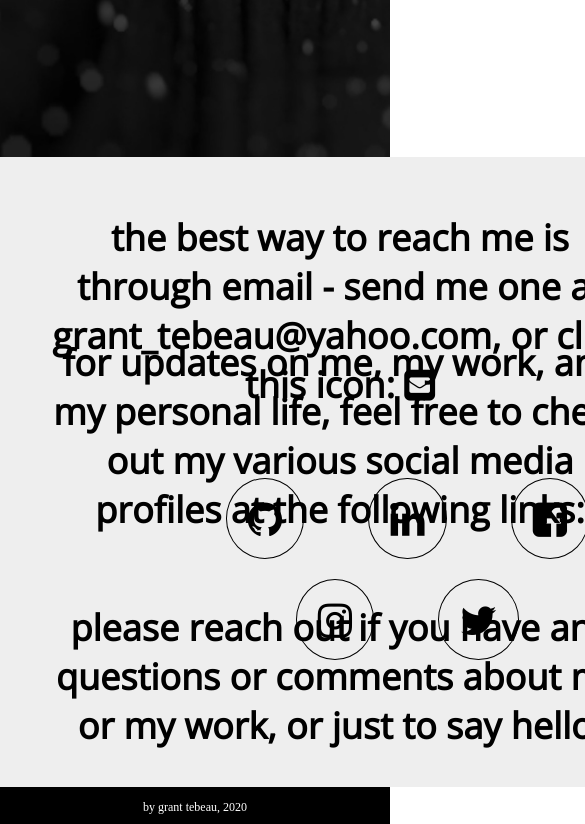
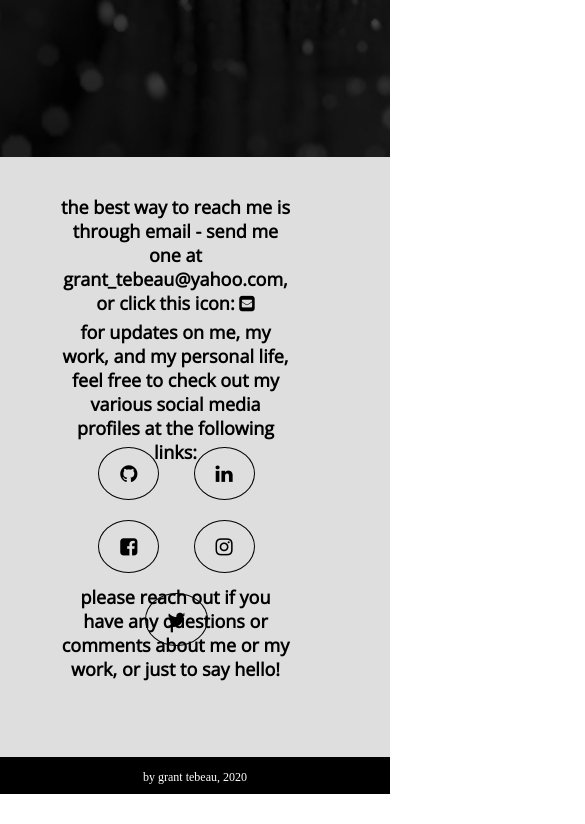
Before and after one commit to granttebeau/My-Website, a plain HTML site: page contact.html in a window 390 px wide. Shown: the part 623-1447 px from the top of the page, 585 px wide, since content can reach past the window. After the commit the page ends 1417 px from the top, so only its background shows below. Drawn offline with nearby package versions, Linux system fonts and the light colour scheme.

Commit message:
updates adaptability for contact me page

```diff
--- a/contact.html
+++ b/contact.html
@@ -29,11 +29,11 @@
     </header>
 
     <div id="intro">
-      <h2 style="left: 240px;">contact me!</h2>
+      <h2>contact me!</h2>
     </div>
   </div>
 
-  <div id="contactme">
+  <div id="contactme" class="graybackground">
     <h3 style="top: 20px;"> the best way to reach me is through email - send me one at grant_tebeau@yahoo.com, or click this icon:
       <a href="mailto:grant_tebeau@yahoo.com?Subject=Reaching%20out%20from%20your%20website!" style="color: black;"><i class="fa fa-envelope-square"></i></a></h3>
     <h3 style="top: 145px;"> for updates on me, my work, and my personal life, feel free to check out my various social media profiles at the following links: </h3>
--- a/css/style.css
+++ b/css/style.css
@@ -90,8 +90,6 @@ body {
 /* styling for the about me page */
 .graybackground {
   background-color: #dedede;
-  height: auto;
-  width: auto;
   overflow: hidden;
 }
 #aboutme-funfacts {
@@ -296,23 +294,25 @@ body {
 
 /* styling for the contact me page */
 #contactme {
-  background-color: #eee;
   font-family: 'Open Sans', sans-serif;
   position: relative;
-  padding: 315px;
+  height: 650px;
+  width: auto;
   color: black;
   text-align: center;
+  overflow: hidden;
 }
 #contactme h3 {
   position: absolute;
   max-width: 1300px;
-  left: 50px;
+  left: 5%;
   font-size: 36px;
+  overflow: hidden;
 }
 #contactme ul {
   position: absolute;
-  top: 295px;
-  left: 23%;
+  top: 47%;
+  left: 22%;
 }
 #contactme li {
   list-style: none;
@@ -369,7 +369,7 @@ footer p {
 
 
 
-@media only screen and (max-width: 850px) {
+@media only screen and (max-width: 870px) {
   .bodypictureback {
     background: url('../photos/vertnewYork.jpg');
     background-size: cover;
@@ -471,4 +471,37 @@ footer p {
     display: block;
   }
 
+  #contactme h3 {
+    font-size: 26px;
+    left: 4%;
+  }
+  #contactme ul {
+    left: 10%;
+  }
+  #contactme li {
+    font-size: 27px;
+    margin: 10px 15px;
+  }
 }
+
+@media only screen and (max-width: 700px) {
+
+  #contactme {
+    height: 600px;
+  }
+  #contactme h3 {
+    font-size: 18px;
+    left: 15%;
+    max-width: 60%;
+  }
+  #contactme ul {
+    left: 5%;
+    top: 44%;
+    max-width: 60%;
+  }
+  #contactme li {
+    font-size: 20px;
+    left: 0%;
+    margin: 10px 15px;
+  }
+}
--- a/javascript/script.js
+++ b/javascript/script.js
@@ -8,7 +8,7 @@ var curPosition = window.pageYOffset;
   if (prevPosition > curPosition || curPosition <= 0) {
     document.getElementById("topRect").style.top = "0";
   } else {
-    document.getElementById("topRect").style.top = "-75px";
+    document.getElementById("topRect").style.top = "-500px";
   }
   prevPosition = curPosition;
 }
```
Also changed, not shown: projects.html (+1 -1 lines).
